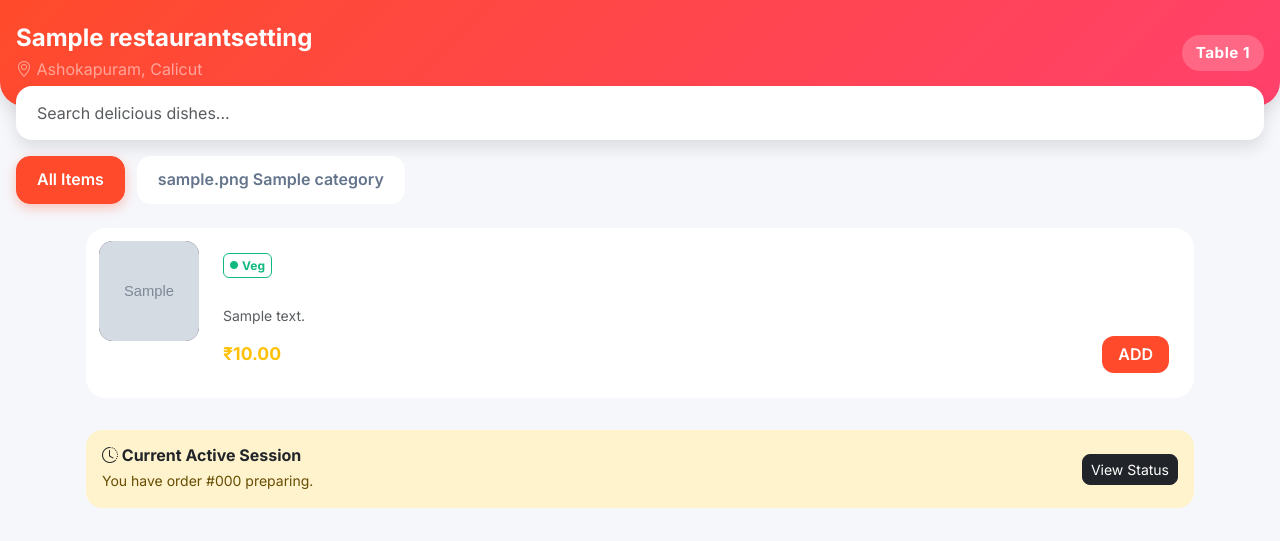
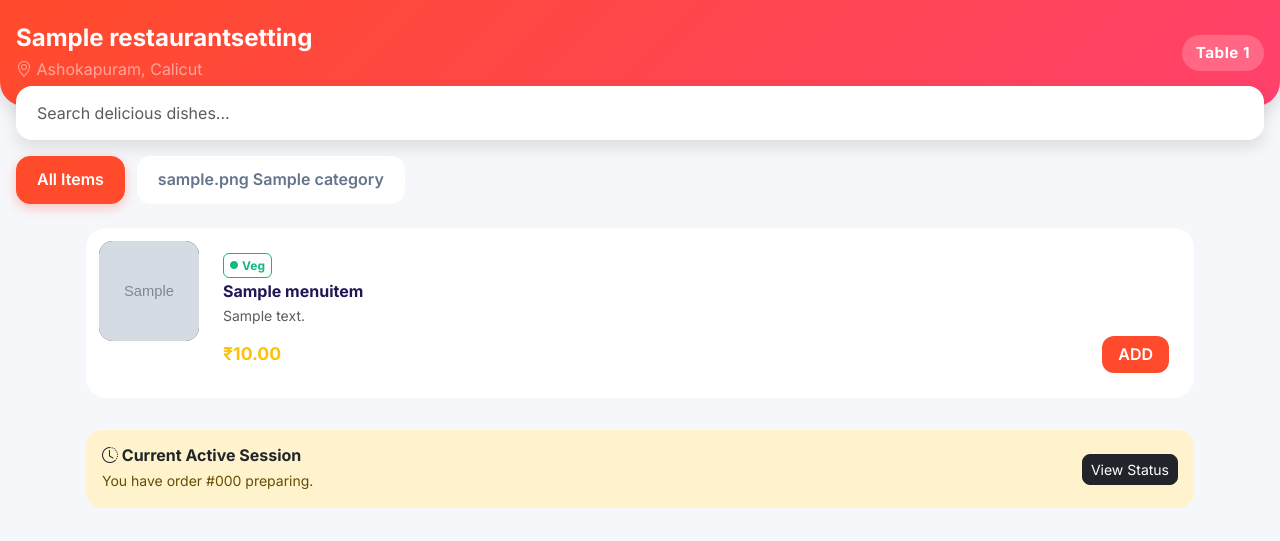
Before and after one commit to ihsan7510/gadduppaschunksbistro, a Django app: page /customer/table/1/ in a window 1280 px wide. Shown: the top 541 px of the page. Run offline with Django 5.2, Linux system fonts and the light colour scheme; tables that the repository leaves empty hold one stand-in row (values such as "Sample post"); grey boxes marked "Sample" are stand-in pictures.

Commit message:
Update templates

```diff
--- a/templates/customer/table_order.html
+++ b/templates/customer/table_order.html
@@ -248,7 +248,7 @@
                                     <span class="veg-badge badge-nonveg"><i class="bi bi-triangle-fill" style="font-size:0.5rem"></i> Non-Veg</span>
                                     {% endif %}
                                 </div>
-                                <h6 class="mb-1 fw-bold text-white">{{ item.name }}</h6>
+                                <h6 class="mb-1 fw-bold" style="color: var(--text-primary);">{{ item.name }}</h6>
                                 <p class="text-muted small mb-2 text-truncate-2">{{ item.description }}</p>
                             </div>
                             <div class="d-flex justify-content-between align-items-center">
```
